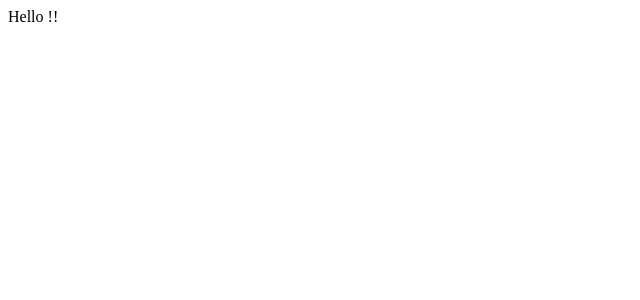
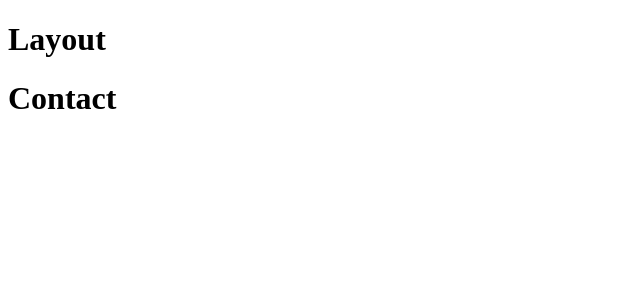
Before and after one commit to franckgaudin/back-to-basics, a React (Vite) app: page /contact in a window 1280 px wide. Shown: the top 300 px of the page, without its empty margins (0-640 px from the left). Built offline with nearby package versions, Linux system fonts and the light colour scheme.

Commit message:
Add react-router-dom dependency and create root

```diff
--- a/package.json
+++ b/package.json
@@ -11,7 +11,8 @@
   },
   "dependencies": {
     "react": "^18.2.0",
-    "react-dom": "^18.2.0"
+    "react-dom": "^18.2.0",
+    "react-router-dom": "^6.20.0"
   },
   "devDependencies": {
     "@types/react": "^18.2.37",
--- a/src/App.tsx
+++ /dev/null
@@ -1,5 +0,0 @@
-export default function App () {
-  return (
-    <div> Hello !!</div>
-  )
-}
--- a/src/main.tsx
+++ b/src/main.tsx
@@ -1,10 +1,21 @@
 import React from 'react'
 import ReactDOM from 'react-dom/client'
-import App from './App.tsx'
+import { createBrowserRouter, RouterProvider } from 'react-router-dom'
+
+import Root from './routes/Root.tsx'
+import ErrorPage from './pages/Error.tsx'
+import ContactPage from './pages/Contact.tsx'
+
 import './index.css'
+
+const router = createBrowserRouter([
+  { path: "/", element: <Root />, errorElement: <ErrorPage />, children: [
+    { path: "/contact", element: <ContactPage /> },
+  ] },
+])
 
 ReactDOM.createRoot(document.getElementById('root')!).render(
   <React.StrictMode>
-    <App />
+    <RouterProvider router={router} />
   </React.StrictMode>,
 )
--- /dev/null
+++ b/src/pages/Contact.tsx
@@ -0,0 +1,7 @@
+export default function ContactPage() {
+  return (
+    <div>
+      <h1>Contact</h1>
+    </div>
+  );
+}
--- /dev/null
+++ b/src/pages/Error.tsx
@@ -0,0 +1,16 @@
+import { useRouteError } from "react-router-dom";
+
+export default function ErrorPage() {
+  const error = useRouteError();
+  console.log(error);
+
+  return (
+    <div>
+      <h1>Oops!</h1>
+      <p>Sorry, an unexpected error has occurred</p>
+      <p>
+        <i>{error.statusText || error.message}</i>
+      </p>
+    </div>
+  );
+}
--- /dev/null
+++ b/src/routes/Root.tsx
@@ -0,0 +1,14 @@
+import { Outlet } from "react-router-dom";
+
+import './root.css';
+
+export default function Root() {
+  return (
+    <div>
+      <h1>Layout</h1>
+      <main>
+        <Outlet />
+      </main>
+    </div>
+  );
+}
--- /dev/null
+++ b/src/routes/root.css
@@ -0,0 +1,3 @@
+.root {
+
+}
```
Also changed, not shown: src/App.css (deleted), 1 other file (tests, documents, lock files or other folders).
